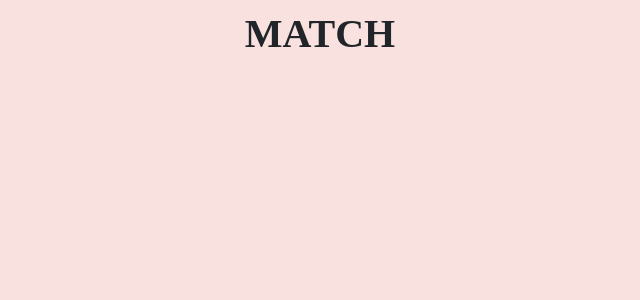
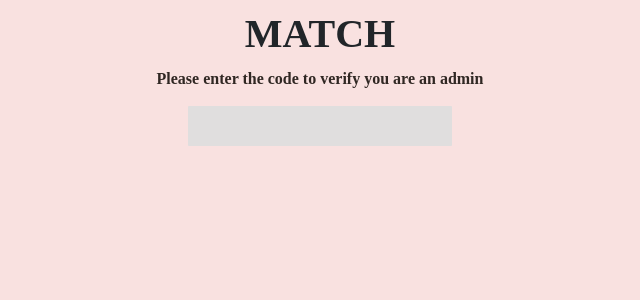
Before and after one commit to kuhuhalder/match, a React (Create React App) app: page /loginverify in a window 1280 px wide. Before the commit this address had no page. Shown: the top 300 px of the page, without its empty margins (320-960 px from the left). Built offline with nearby package versions, Linux system fonts and the light colour scheme; a web font is replaced by a local one.

Commit message:
verify admin

```diff
--- a/src/App.js
+++ b/src/App.js
@@ -28,6 +28,8 @@ import ViewProfileMatches from "./students/ViewProfileMatches";
 import ViewRequestsSent from "./students/ViewRequestsSent";
 import ViewProfileRequestsSent from "./students/ViewProfileRequestsSent";
 import AboutUs from "./AboutUs";
+import LoginVerify from "./admin/LoginVerify";
+import RegisterVerify from "./admin/RegisterVerify";
 /**
  * App component that renders the entire application.
  * @param {*} props
@@ -84,6 +86,8 @@ const App = () => {
             />
 
             <Route exact path="/registeradmin" element={<RegisterAdmin />} />
+            <Route exact path="/registerverify" element={<RegisterVerify />} />
+            <Route exact path="/loginverify" element={<LoginVerify />} />
             <Route
               exact
               path="/viewprofilestudent"
--- a/src/Home.js
+++ b/src/Home.js
@@ -1,4 +1,4 @@
-import React from "react";
+import React, { useState } from "react";
 import { Button, Col, Container, Row } from "react-bootstrap";
 import { useNavigate } from "react-router-dom";
 import "./css/Home.css";
@@ -56,7 +56,7 @@ const Home = (props) => {
             variant="primary"
             type="submit"
             onClick={() => {
-              navigate("/registeradmin");
+              navigate("/registerverify");
             }}
           >
             Admin Register
@@ -66,7 +66,7 @@ const Home = (props) => {
             variant="primary"
             type="submit"
             onClick={() => {
-              navigate("/loginadmin");
+              navigate("/loginverify");
             }}
           >
             Admin Login
--- /dev/null
+++ b/src/admin/LoginVerify.js
@@ -0,0 +1,26 @@
+import React, { useState } from "react";
+import { useNavigate } from "react-router-dom";
+/**
+ * LoginVerify component is to verify the code.
+ * @param {*} props
+ * @returns React component
+ */
+export default function LoginVerify(props) {
+  const navigate = useNavigate();
+  const [message, setMessage] = useState("");
+  if (message == "4312022") {
+    navigate("/loginadmin");
+  }
+
+  return (
+        <div>
+          <label>Please enter the code to verify you are an admin</label>
+          <input
+            type="password"
+            name="message"
+            onChange={(e) => setMessage(e.target.value)}
+            value={message}
+          />
+        </div>
+  );
+}
--- /dev/null
+++ b/src/admin/RegisterVerify.js
@@ -0,0 +1,26 @@
+import React, { useState } from "react";
+import { useNavigate } from "react-router-dom";
+/**
+ * RegisterVerify component is to verify the code.
+ * @param {*} props
+ * @returns React component
+ */
+export default function RegisterVerify(props) {
+  const navigate = useNavigate();
+  const [message, setMessage] = useState("");
+  if (message == "4312022") {
+    navigate("/registeradmin");
+  }
+
+  return (
+        <div>
+          <label>Please enter the code to verify you are an admin</label>
+          <input
+            type="password"
+            name="message"
+            onChange={(e) => setMessage(e.target.value)}
+            value={message}
+          />
+        </div>
+  );
+}
```
